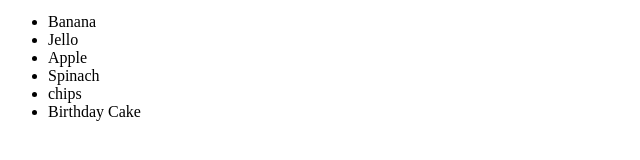
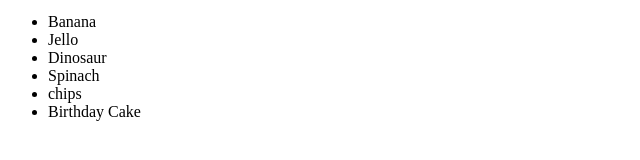
Before and after one commit to BertENOW/shoppinglist, a plain HTML site: page index.html in a window 1280 px wide. Shown: the part 172-332 px from the top of the page, 0-640 px from the left. Drawn offline with Linux system fonts and the light colour scheme.

Commit message:
I changed a list item

```diff
--- a/index.html
+++ b/index.html
@@ -16,7 +16,7 @@
     <ul>
         <li random="23">Banana</li>
         <li>Jello</li>
-        <li>Apple</li>
+        <li>Dinosaur </li>
         <li>Spinach</li>
         <li>chips</li>
         <li>Birthday Cake</li>
```
